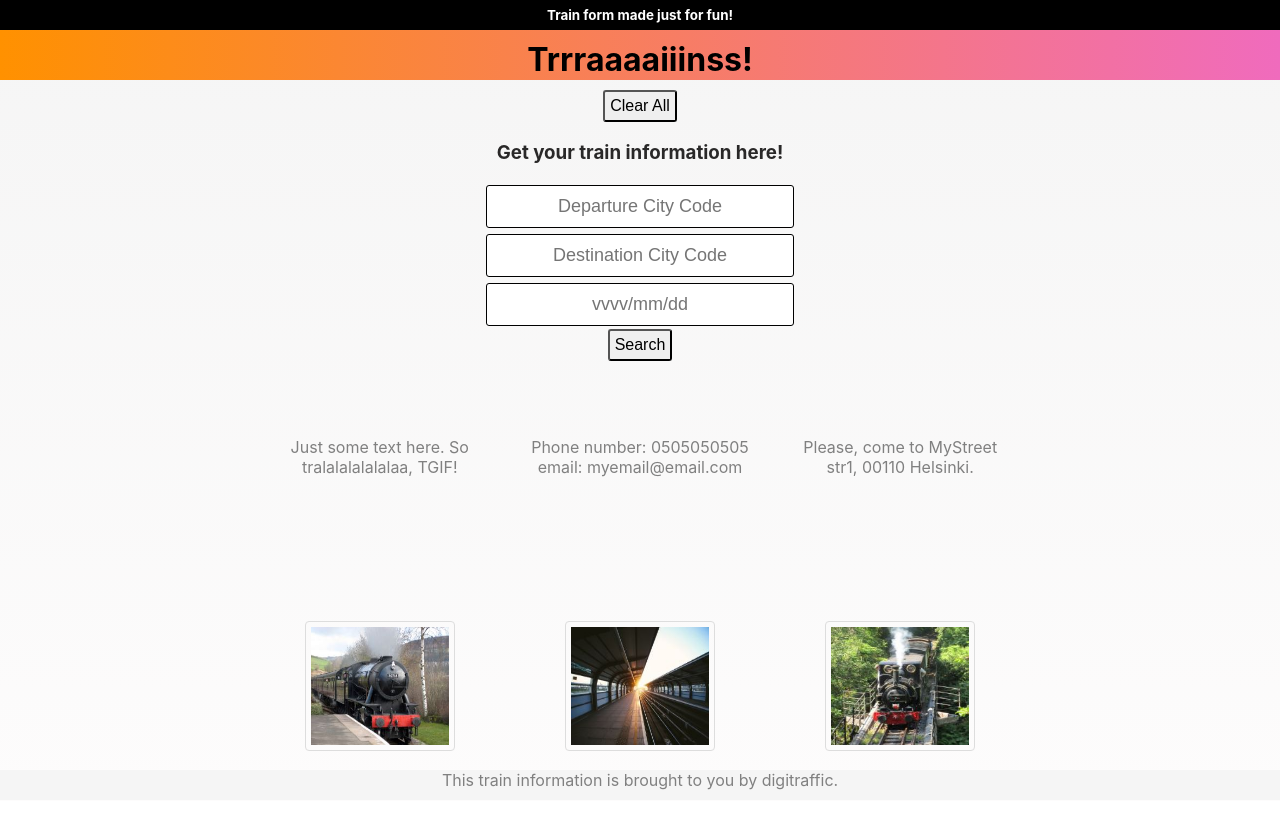
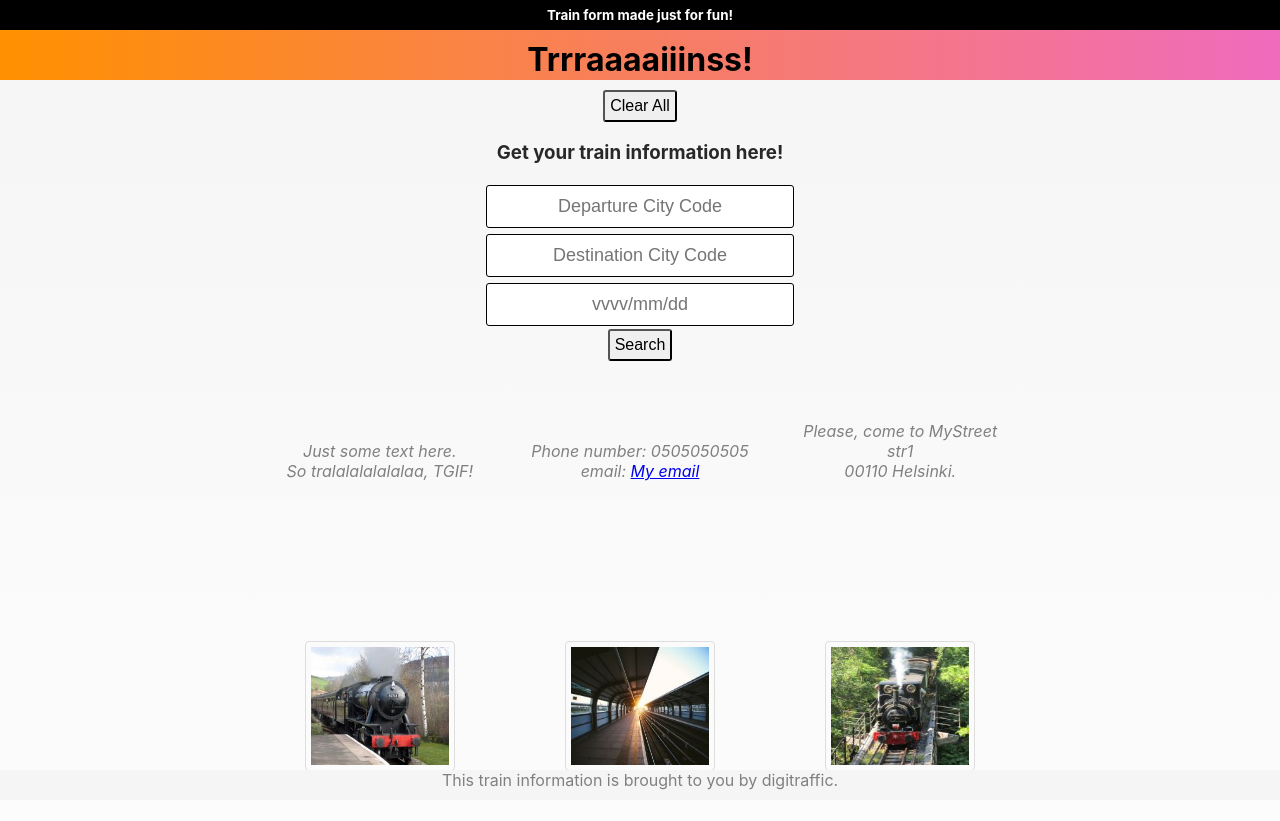
Before and after one commit to npuh/ReactAPI, a React (Create React App) app: page / in a window 1280 px wide. Built offline with nearby package versions, Linux system fonts and the light colour scheme.

Commit message:
addressthingies and emailthing

```diff
--- a/src/components/Columns.js
+++ b/src/components/Columns.js
@@ -2,19 +2,31 @@ import React, { Component } from "react";
 import junaedestäpieni from "../contents/images/junaedestäpieni.jpg";
 import junalaituripieni from "../contents/images/junalaituripieni.jpg";
 import trainjunametsä from "../contents/images/trainjunametsä.jpg";
+
 class Columns extends Component {
   render() {
     return (
       <div>
         <div className="row">
           <div className="column">
-            <p>Just some text here. So tralalalalalalaa, TGIF!</p>
+            <address>
+              Just some text here. <br />
+              So tralalalalalalaa, TGIF!
+            </address>
           </div>
           <div className="column">
-            <p>Phone number: 0505050505 email: myemail@email.com</p>
+            <address>
+              Phone number: 0505050505
+              <br />
+              email: <a href="mailto:myemail@email.com">My email</a>
+            </address>
           </div>
           <div className="column">
-            <p>Please, come to MyStreet str1, 00110 Helsinki.</p>
+            <address>
+              Please, come to MyStreet str1
+              <br />
+              00110 Helsinki.
+            </address>
           </div>
         </div>
         <div className="row">
```
